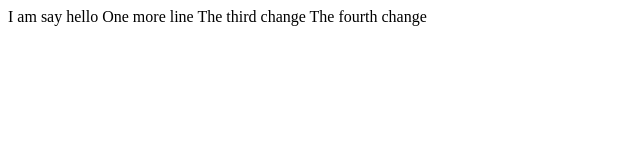
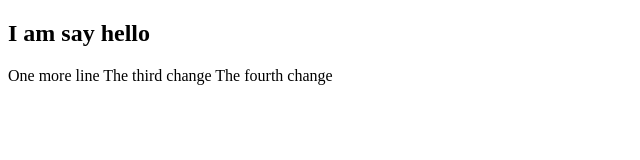
Before and after one commit to loredonrj/cs50course, a plain HTML site: page hello.html in a window 1280 px wide. Shown: the whole page, without its empty margins (0-640 px from the left). Drawn offline with Linux system fonts and the light colour scheme.

Commit message:
added h2

```diff
--- a/hello.html
+++ b/hello.html
@@ -4,7 +4,7 @@
 <title>hello!</title>
 </head>
 <body>
-    I am say hello
+    <h2>I am say hello</h2>
     One more line
     The third change
     The fourth change
```
